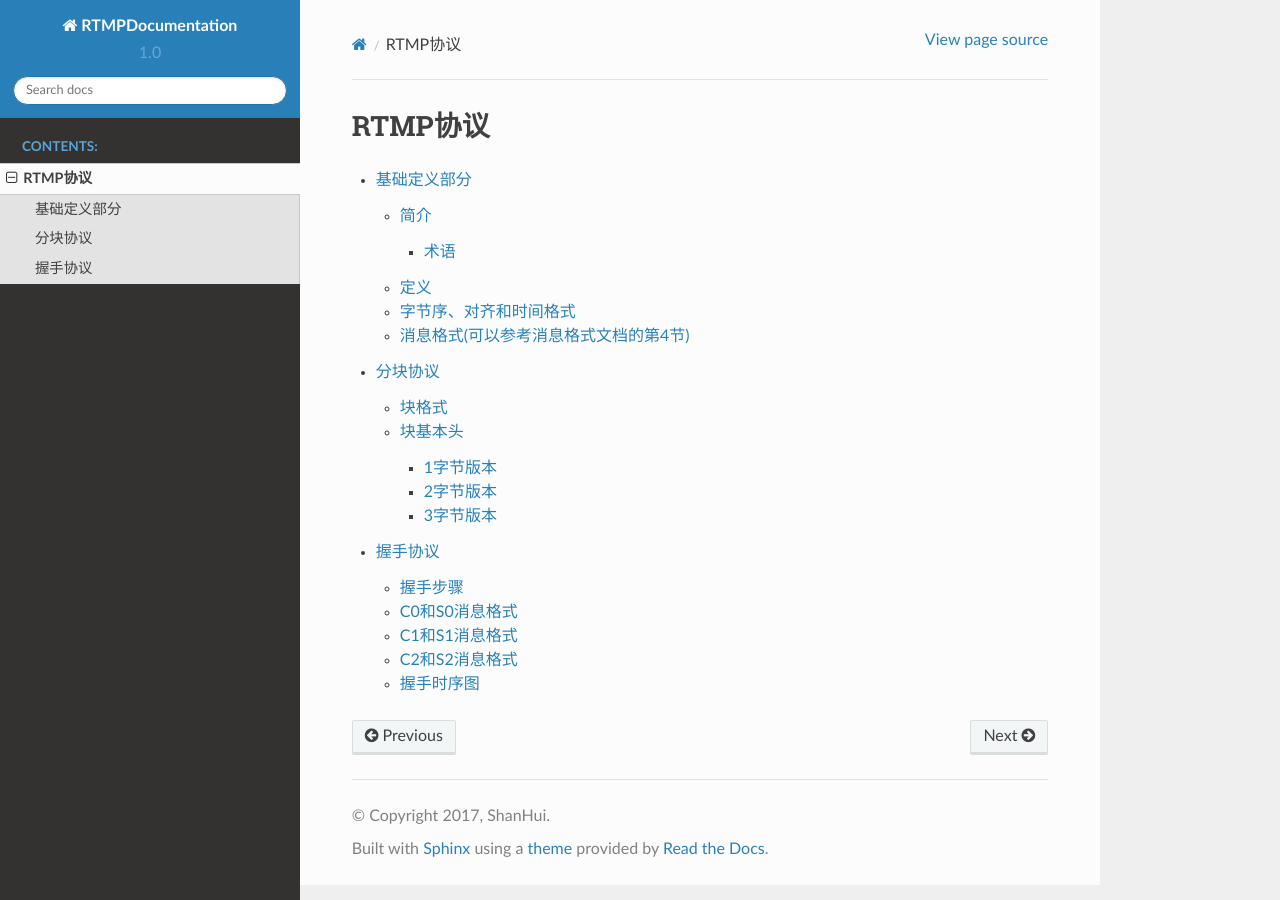
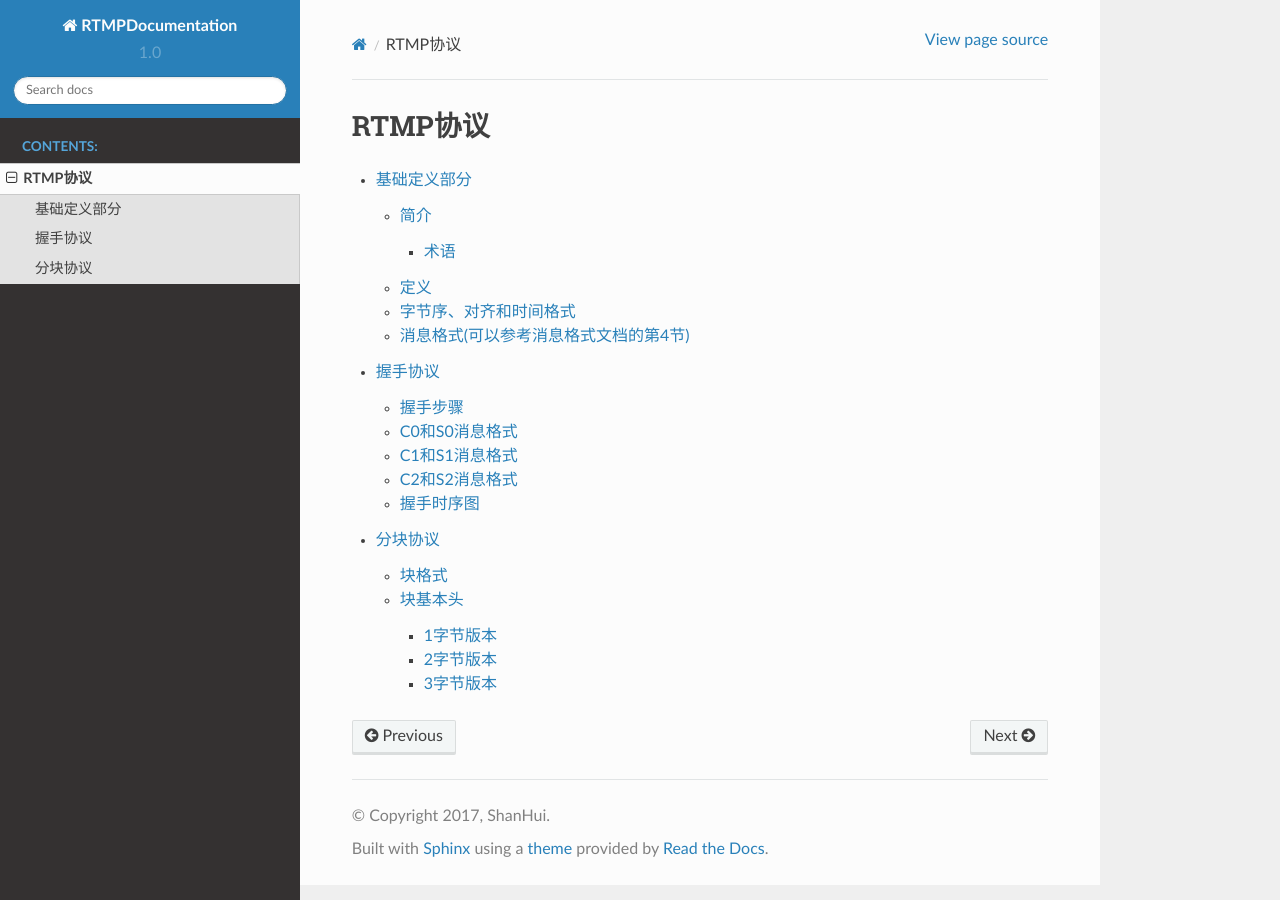
Before and after one commit to asdlei99/BroadcastingStack, a Sphinx documentation site: the page built from docs/source/protocol/index.rst, in a window 1280 px wide. Built offline with Sphinx 7.4.7 and the Read the Docs theme 2.0.0, drawn with Linux system fonts in a browser that asks for light colours.

```diff
--- a/docs/source/protocol/index.rst
+++ b/docs/source/protocol/index.rst
@@ -5,5 +5,5 @@ RTMP协议
 
 .. toctree::
    BasicDefinitions
+   HandshakeProtocol
    ChunkingProtocol
-   HandshakeProtocol
```
